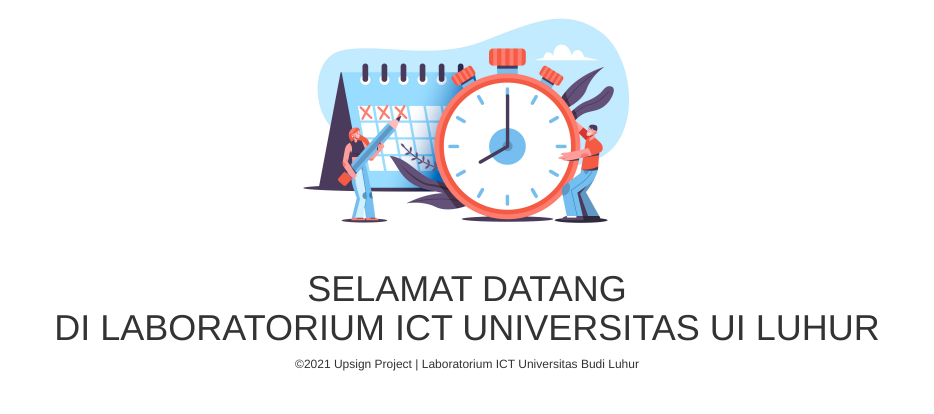
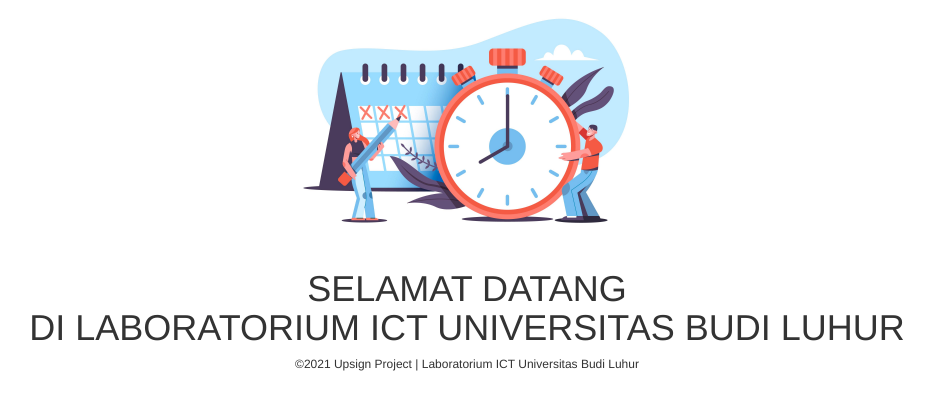
Before and after one commit to armandpram/AbsensiICT, a PHP site: page / in a window 1280 px wide. Shown: the part 160-574 px from the top of the page, without its empty margins (173-1107 px from the left). Run offline with PHP 8.4, Linux system fonts and the light colour scheme.

Commit message:
Update Index
Budi Luhur

```diff
--- a/AbsenICT/index.php
+++ b/AbsenICT/index.php
@@ -11,7 +11,7 @@
     <div class="container-fluid" style="padding-top: 6%; text-align:center">
         <img src="img/time1.jpg" alt="" srcset="" width="30%">
         <h1>SELAMAT DATANG <br>
-        DI LABORATORIUM ICT UNIVERSITAS UI LUHUR
+        DI LABORATORIUM ICT UNIVERSITAS BUDI LUHUR
         </h1>
         <h6>©2021 Upsign Project | Laboratorium ICT Universitas Budi Luhur</h6>
     </div>
```
